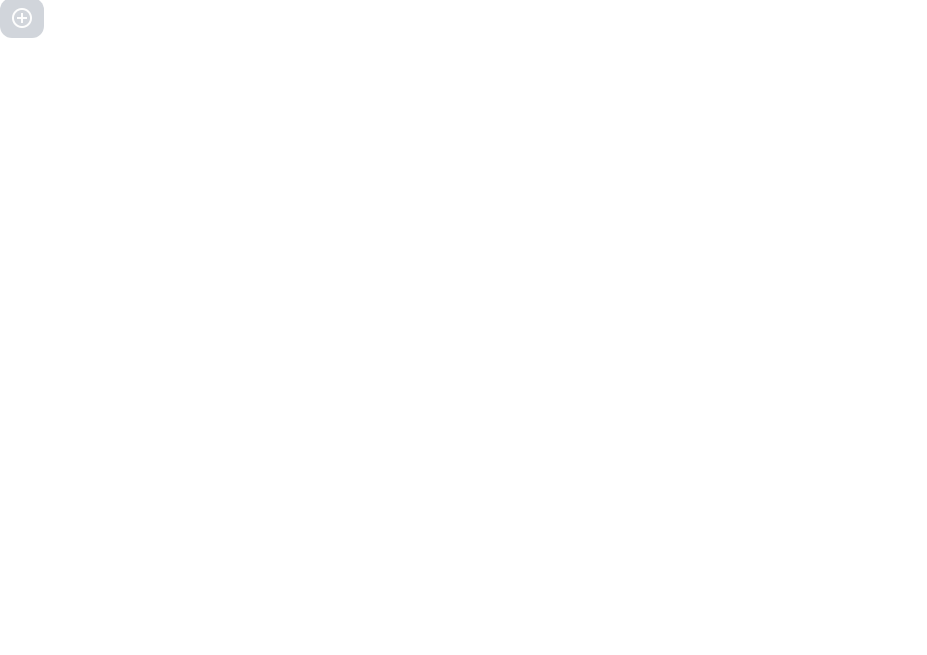
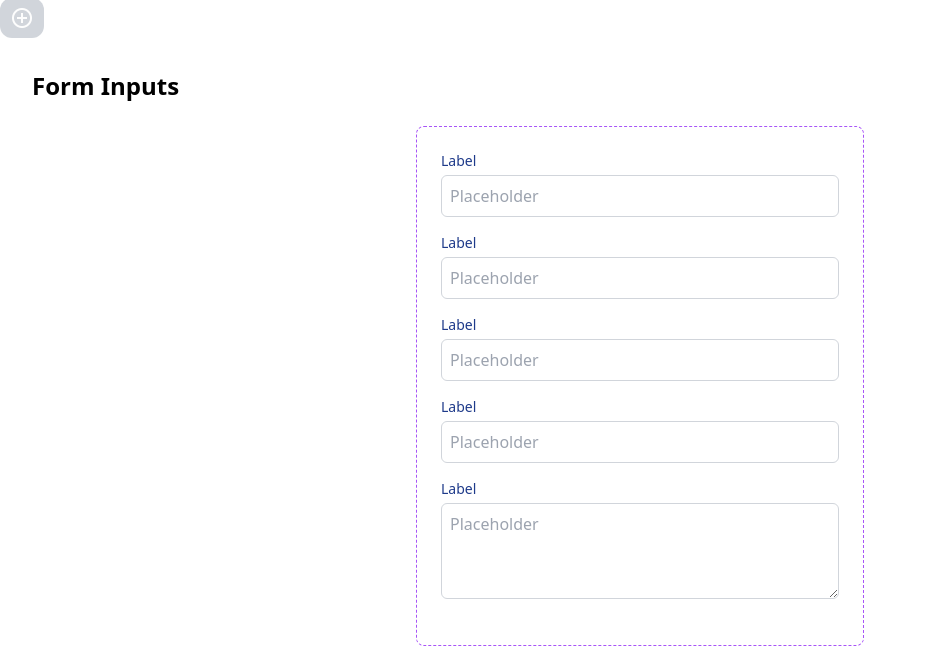
Before and after one commit to WESthhhhh/drivee-frontend, a React (Vite) app: page / in a window 1280 px wide. Shown: the part 255-910 px from the top of the page, without its empty margins (0-927 px from the left). Before the commit the page ends 800 px from the top, so only its background shows below. Built offline with nearby package versions, Linux system fonts and the light colour scheme.

Commit message:
inputs and text area

```diff
--- a/src/App.jsx
+++ b/src/App.jsx
@@ -3,6 +3,7 @@ import Button from "./components/button";
 import star from "./assets/star.png"
 import arrow from "./assets/arrow.png"
 import add from "./assets/add.png"
+import Inputs from "./components/Inputs";
 
 
 function App() {
@@ -19,6 +20,14 @@ function App() {
       <Button icon={arrow}  type="primary" />
       <Button icon={add}  type="primary" />
       <Button icon={add}  disabled />
+      <div className="container mx-auto p-8">
+      {/* Your existing button code */}
+
+      <h2 className="text-2xl font-bold mb-6">Form Inputs</h2>
+      <Inputs />
+    </div>
+
+
     </>
   );
 }
--- /dev/null
+++ b/src/components/Inputs.jsx
@@ -0,0 +1,67 @@
+import React from "react";
+
+const FormInput = ({ label, placeholder, type = "text", icon = null }) => {
+  return (
+    <div className="mb-4">
+      <label className="block text-sm font-medium mb-1 text-blue-900">{label}</label>
+      <div className="relative">
+        <input
+          type={type}
+          placeholder={placeholder}
+          className="w-full p-2 border border-gray-300 rounded-md focus:outline-none focus:ring-1 focus:ring-blue-500 focus:border-blue-500"
+        />
+        {icon && (
+          <div className="absolute inset-y-0 left-0 flex items-center pl-3 pointer-events-none">
+            <img src={`./assets/${icon}.png`} alt={icon} className="w-4 h-4" />
+          </div>
+        )}
+      </div>
+    </div>
+  );
+};
+
+const FileInput = ({ label, placeholder }) => {
+  return (
+    <div className="mb-4">
+      <label className="block text-sm font-medium mb-1 text-blue-900">{label}</label>
+      <div className="relative">
+        <div className="flex">
+          <div className="flex-grow">
+            <div className="flex items-center border border-gray-300 rounded-md p-2 text-gray-500">
+              <svg xmlns="http://www.w3.org/2000/svg" className="h-5 w-5 mr-2" fill="none" viewBox="0 0 24 24" stroke="currentColor">
+                <path strokeLinecap="round" strokeLinejoin="round" strokeWidth={2} d="M9 12h6m-6 4h6m2 5H7a2 2 0 01-2-2V5a2 2 0 012-2h5.586a1 1 0 01.707.293l5.414 5.414a1 1 0 01.293.707V19a2 2 0 01-2 2z" />
+              </svg>
+              {placeholder}
+            </div>
+          </div>
+        </div>
+      </div>
+    </div>
+  );
+};
+
+const TextArea = ({ label, placeholder }) => {
+  return (
+    <div className="mb-4">
+      <label className="block text-sm font-medium mb-1 text-blue-900">{label}</label>
+      <textarea
+        placeholder={placeholder}
+        className="w-full p-2 border border-gray-300 rounded-md h-24 focus:outline-none focus:ring-1 focus:ring-blue-500 focus:border-blue-500"
+      />
+    </div>
+  );
+};
+
+const Inputs = () => {
+  return (
+    <div className="max-w-md mx-auto p-6 border border-purple-500 border-dashed rounded-lg">
+      <FormInput label="Label" placeholder="Placeholder" />
+      <FormInput label="Label" placeholder="Placeholder" />
+      <FormInput label="Label" placeholder="Placeholder" />
+      <FormInput label="Label" placeholder="Placeholder" />
+      <TextArea label="Label" placeholder="Placeholder" />
+    </div>
+  );
+};
+
+export default Inputs;
```
